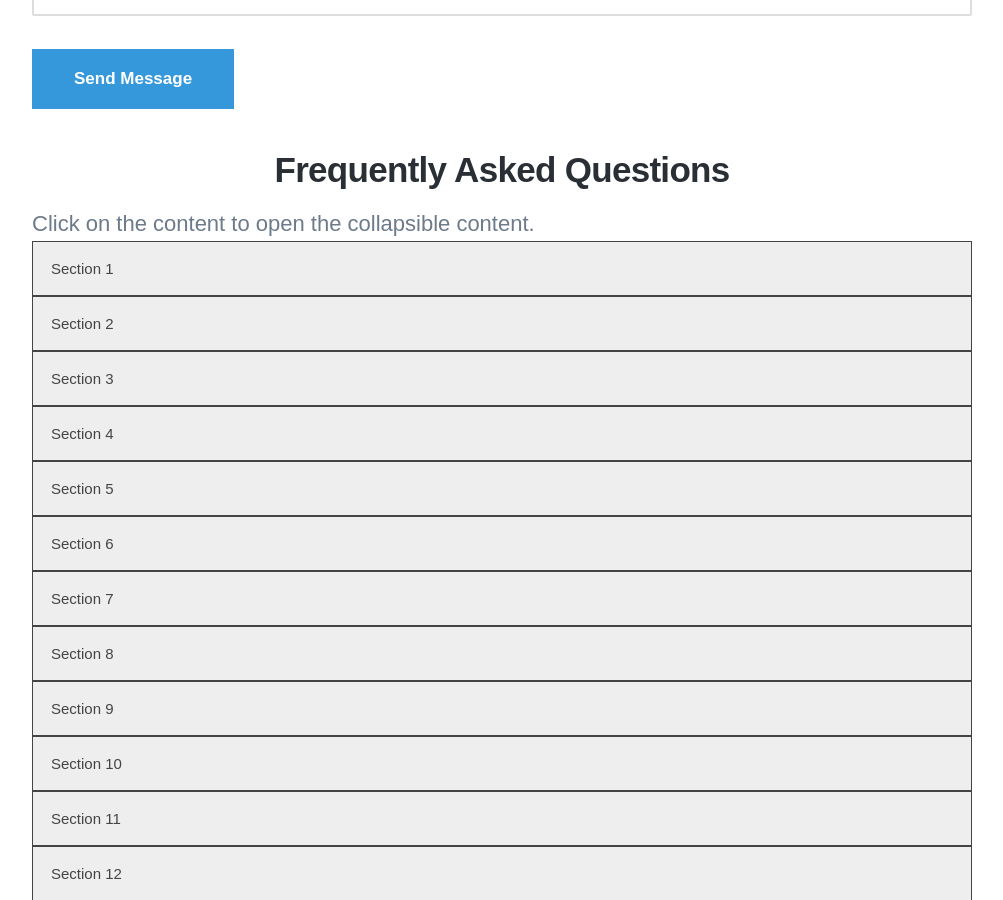
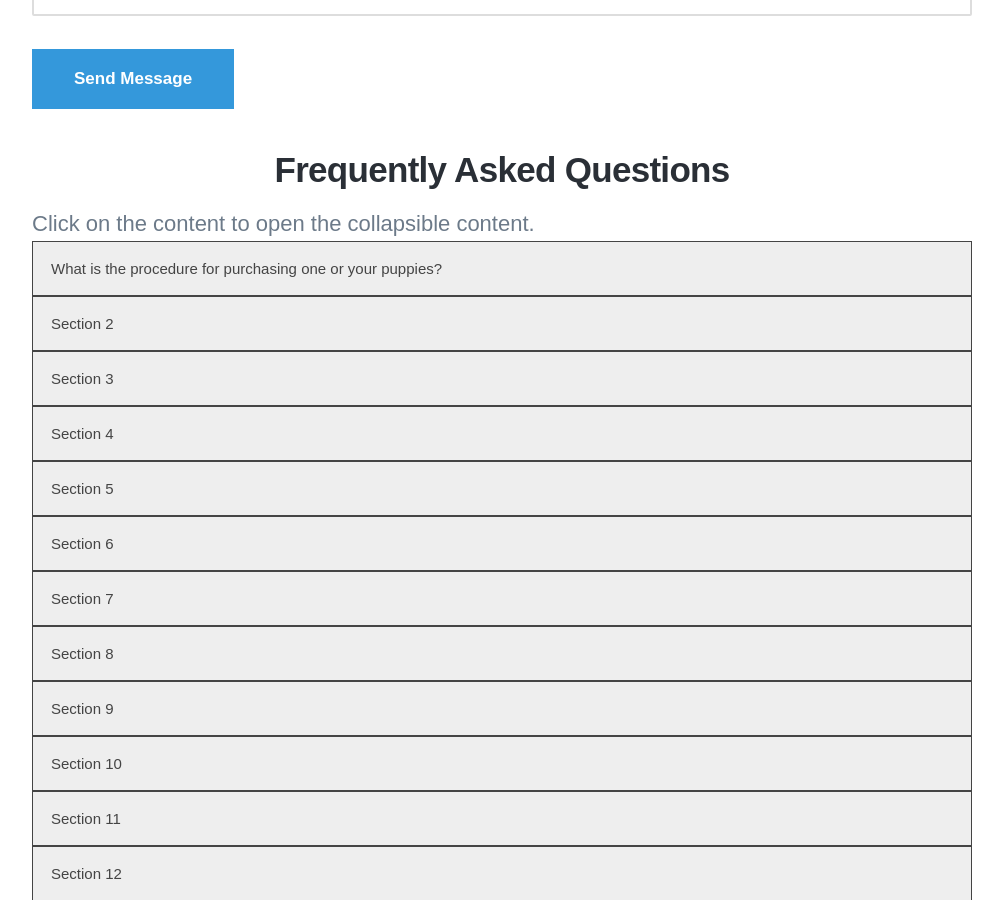
Before and after one commit to jcsodenkamp/jcsodenkamp.github.io, a Jekyll site: the page built from _pages/contact.md, in a window 1280 px wide and 900 px high, scrolled down 1402 px. Shown: the whole window, without its empty margins (138-1141 px from the left). Built offline with Jekyll 4.4.1, drawn with Linux system fonts in a browser that asks for light colours; nearby versions of some CDN libraries; some web fonts are replaced.

Commit message:
Update contact-form.html

```diff
--- a/_includes/contact-form.html
+++ b/_includes/contact-form.html
@@ -61,9 +61,12 @@
 <h2 style="text-align: center;">Frequently Asked Questions</h2>
 <p>Click on the content to open the collapsible content.</p>
 
-<button class="accordion">Section 1</button>
+<button class="accordion">What is the procedure for purchasing one or your puppies?</button>
 <div class="panel">
-  <p>Lorem ipsum dolor sit amet, consectetur adipisicing elit, sed do eiusmod tempor incididunt ut labore et dolore magna aliqua. Ut enim ad minim veniam, quis nostrud exercitation ullamco laboris nisi ut aliquip ex ea commodo consequat.</p>
+  <p>                        Filling out our application would be the first step to
+                        purchasing a puppy. We place our puppies on a first come
+                        basis and all puppies under 8 weeks require a
+                        non-refundable deposit.</p>
 </div>
 
 <button class="accordion">Section 2</button>
```
